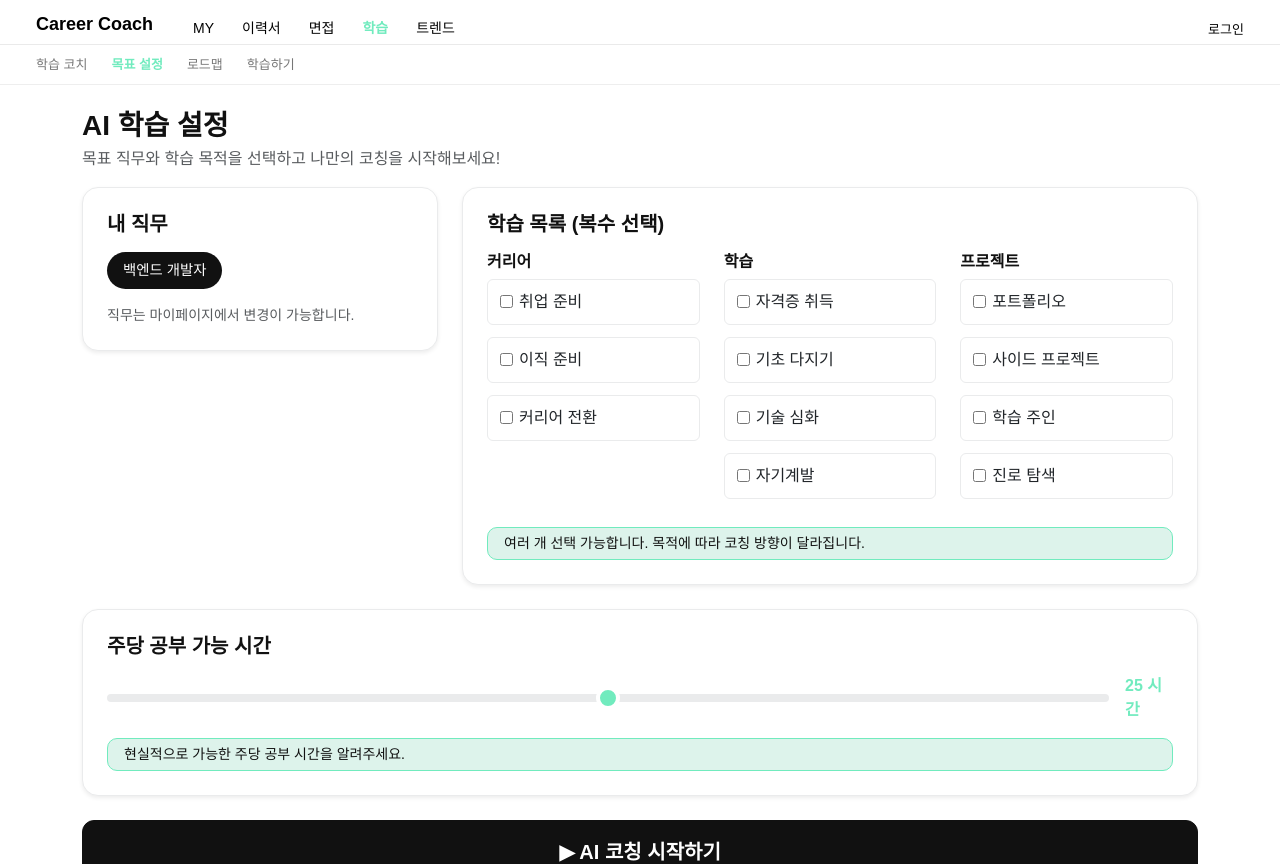
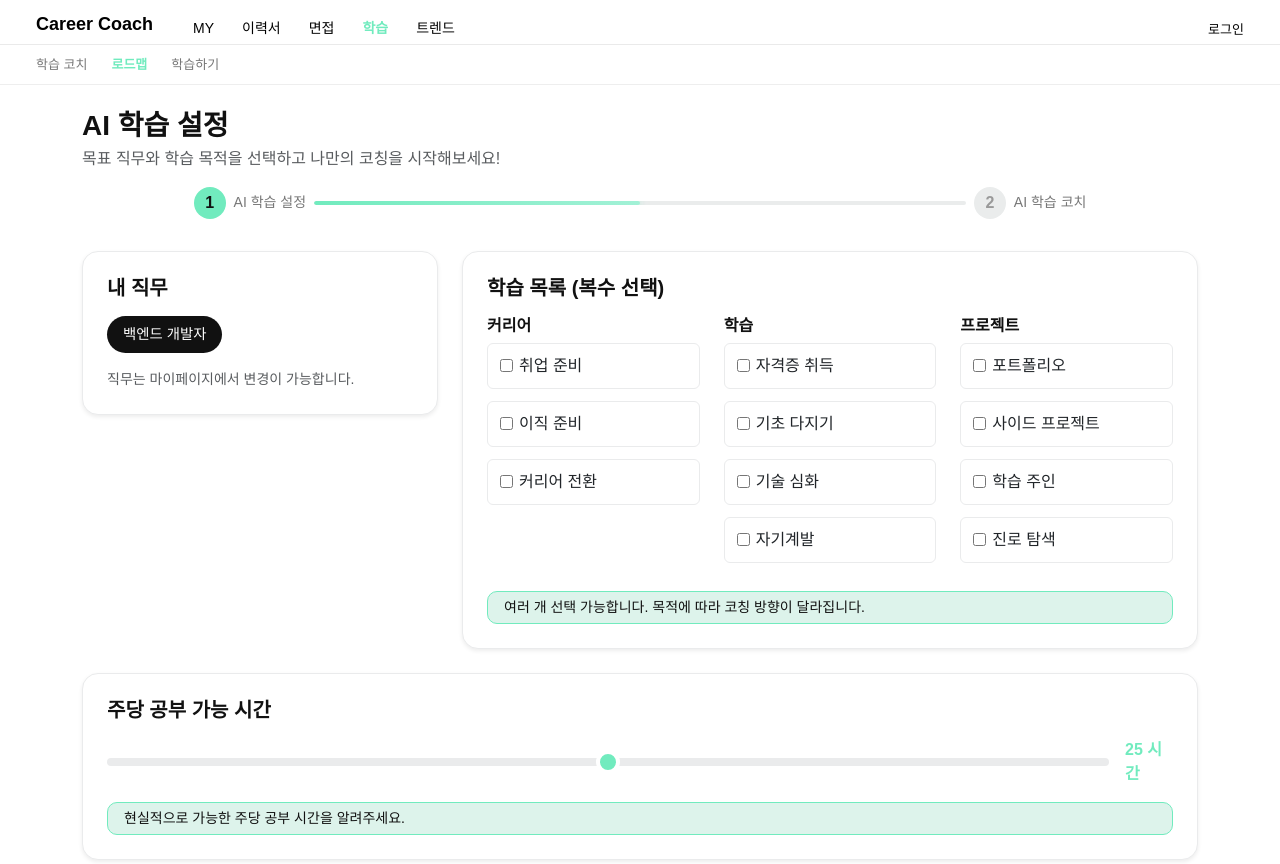
Before and after one commit to llbk-team/llbky-front, a Vue app: page /learning/goal in a window 1280 px wide. Shown: the top 864 px of the page. Built offline with nearby package versions, Linux system fonts and the light colour scheme; a web font is replaced by a local one.

Commit message:
feat: 학습 로드맵 페이지 이동 변경

```diff
--- /dev/null
+++ b/src/components/bar/LearningHeader.vue
@@ -0,0 +1,115 @@
+<template>
+  <div class="learning-header mb-4">
+    <!-- ✅ 제목 + 설명 (기본 문구 고정) -->
+    <div class="d-flex justify-content-between align-items-end mb-3">
+      <div>
+        <h1 class="fw-bold fs-3 mb-1" style="color:#111111;">AI 학습 설정</h1>
+        <p class="text-muted fs-6 mb-0">
+          목표 직무와 학습 목적을 선택하고 나만의 코칭을 시작해보세요!
+        </p>
+      </div>
+    </div>
+
+    <!-- ✅ 진행 바 -->
+    <div class="progress-container">
+      <div class="progress-steps">
+        <div class="step" :class="{ active: currentStep >= 1 }">1</div>
+        <span class="step-label">AI 학습 설정</span>
+
+        <div class="progress-bar">
+          <div class="progress-fill" :style="{ width: animatedWidth }"></div>
+        </div>
+
+        <div class="step" :class="{ active: currentStep >= 2 }">2</div>
+        <span class="step-label">AI 학습 코치</span>
+      </div>
+    </div>
+  </div>
+</template>
+
+<script setup>
+import { ref, watch, onMounted } from "vue";
+
+const props = defineProps({
+  currentStep: { type: Number, default: 0 }
+});
+
+const animatedWidth = ref("0%");
+
+// ✅ 단계별 바 너비 설정
+const updateWidth = (val) => {
+  if (val === 0) animatedWidth.value = "0%";
+  else if (val === 1) animatedWidth.value = "50%";
+  else if (val === 2) animatedWidth.value = "100%";
+};
+
+// 애니메이션 적용
+onMounted(() => updateWidth(props.currentStep));
+watch(() => props.currentStep, (val) => updateWidth(val));
+</script>
+
+<style scoped>
+.learning-header {
+  background-color: #fff;
+  padding-bottom: 0.5rem;
+}
+
+/* 진행 바 */
+.progress-container {
+  display: flex;
+  justify-content: center;
+  align-items: center;
+}
+
+.progress-steps {
+  display: flex;
+  align-items: center;
+  justify-content: center;
+  gap: 8px;
+  width: 80%;
+}
+
+.step {
+  width: 32px;
+  height: 32px;
+  border-radius: 50%;
+  background-color: #eaecec;
+  color: #999;
+  display: flex;
+  align-items: center;
+  justify-content: center;
+  font-weight: 600;
+  transition: 0.3s;
+}
+
+.step.active {
+  background-color: #71ebbe;
+  color: #111;
+}
+
+.step-label {
+  font-size: 14px;
+  color: #777;
+}
+
+.progress-bar {
+  flex: 1;
+  height: 4px;
+  background-color: #eaecec;
+  border-radius: 2px;
+  position: relative;
+  overflow: hidden;
+}
+
+.progress-fill {
+  position: absolute;
+  top: 0;
+  left: 0;
+  height: 4px;
+  background: linear-gradient(90deg, #71ebbe, #a2f1d6);
+  border-radius: 2px;
+  width: 0%;
+  transition: width 0.8s cubic-bezier(0.25, 0.8, 0.25, 1);
+  box-shadow: 0 0 8px rgba(113, 235, 190, 0.6);
+}
+</style>
--- a/src/components/common/Header.vue
+++ b/src/components/common/Header.vue
@@ -83,8 +83,7 @@ const subMenus = {
   ],
   learning: [
     { label: "학습 코치", path: "/learning/coach" },
-    { label: "목표 설정", path: "/learning/goal" },
-    { label: "로드맵", path: "/learning/roadmap" },
+    { label: "로드맵", path: "/learning/goal" },
     { label: "학습하기", path: "/learning/start" },
   ],
   trend: [
--- a/src/views/learning/Goal.vue
+++ b/src/views/learning/Goal.vue
@@ -1,14 +1,17 @@
 <template>
   <div class="container py-4">
+
     <!-- 제목 -->
-    <div class="d-flex justify-content-between align-items-end mb-3">
+    <!-- <div class="d-flex justify-content-between align-items-end mb-3">
       <div>
         <h1 class="fw-bold fs-3 mb-1" style="color:#111111;">AI 학습 설정</h1>
         <p class="text-muted fs-6 mb-0">
           목표 직무와 학습 목적을 선택하고 나만의 코칭을 시작해보세요!
         </p>
       </div>
-    </div>
+    </div> -->
+
+    <LearningHeader :current-step="1" />
 
     <div class="row g-4">
       <!-- 왼쪽 -->
@@ -59,7 +62,7 @@
       </div>
     </div>
 
-    <router-link :to="`/Learning/Skill`" class="btn btn-dark-solid w-100 fw-semibold py-3 fs-5">
+    <router-link :to="`/learning/Skill`" class="btn btn-dark-solid w-100 fw-semibold py-3 fs-5">
       ▶ AI 코칭 시작하기
     </router-link>
 
@@ -68,6 +71,7 @@
 
 <script setup>
 import { ref } from 'vue'
+import LearningHeader from '@/components/bar/LearningHeader.vue'
 
 const formData = ref({
   careerGoals: [],
--- a/src/views/learning/Roadmap.vue
+++ b/src/views/learning/Roadmap.vue
@@ -2,7 +2,6 @@
   <div class="roadmap-container container py-5">
 
     <h2 class="main-title text-center">나의 맞춤 학습 로드맵</h2>
-
     <div class="alert alert-mint shadow-sm" role="alert">
       AI 학습 코치가 목표 <strong>'백엔드 개발자'</strong>를 기준으로 <strong>'취업 준비 + 자기계발'</strong> 플랜을 생성했어요!
     </div>
--- a/src/views/learning/Skill.vue
+++ b/src/views/learning/Skill.vue
@@ -2,7 +2,7 @@
   <div class="container py-4">
     <form @submit.prevent="generatePlan">
 
-      <h2 class="main-title">AI 학습 코치</h2>
+      <LearningHeader :current-step="2" />
 
       <section class="info-section">
         <div class="info-box green-info">
@@ -102,6 +102,7 @@
 
 <script setup>
 import { ref } from 'vue';
+import LearningHeader from '@/components/bar/LearningHeader.vue'
 
 // 폼 전체 데이터를 관리하는 ref
 const formData = ref({
```
